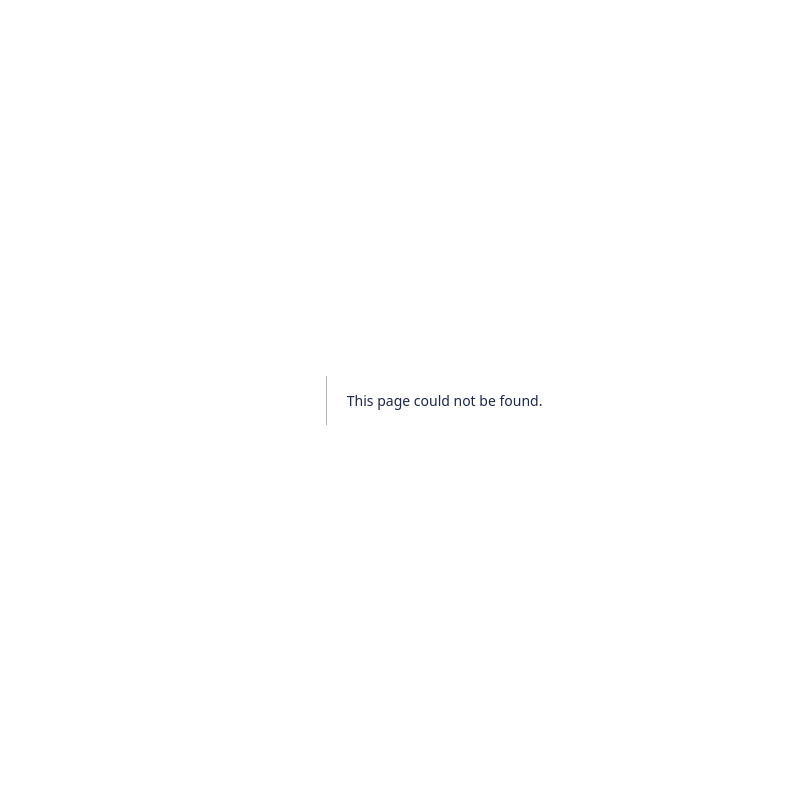
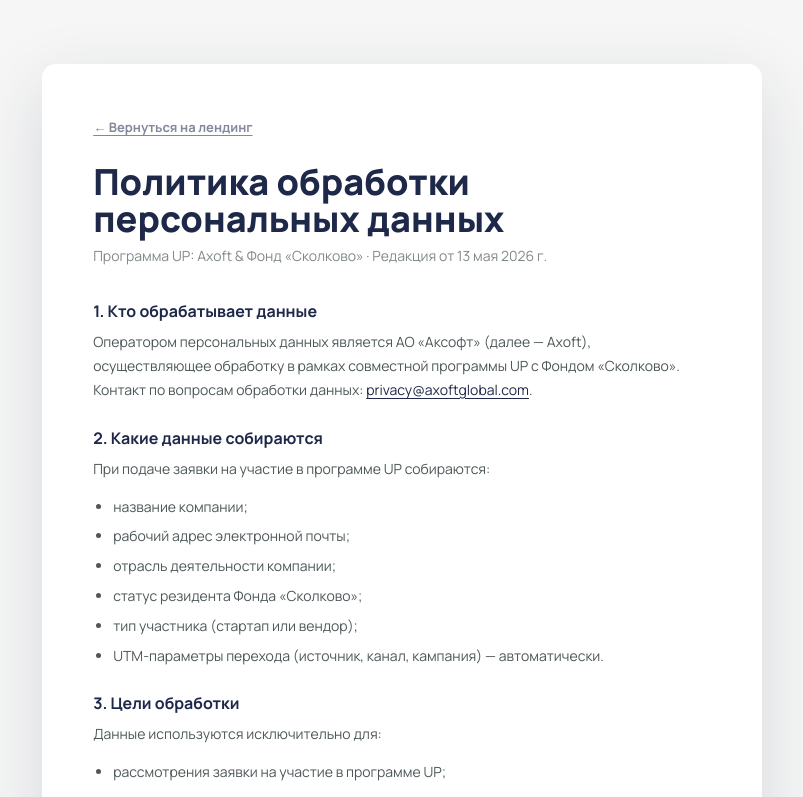
Before and after one commit to asryazanov/up-axoft-skolkovo-landing, a Next.js app: page /privacy in a window 1280 px wide. Before the commit this address had no page. Shown: the top 797 px of the page, without its empty margins (238-1041 px from the left). Built offline with nearby package versions, Linux system fonts and the light colour scheme.

Commit message:
UX fixes & sales copy: remove placeholders, rewrite hero, shorten form, add /privacy

```diff
--- a/app/globals.css
+++ b/app/globals.css
@@ -789,3 +789,136 @@
   color: var(--gray);
   line-height: 1.55;
 }
+/* ── Notice badge in hero ── */
+.hero-notice {
+  display: inline-block;
+  margin: 0 0 18px;
+  padding: 5px 14px;
+  border-radius: 20px;
+  background: rgba(177, 236, 82, 0.15);
+  border: 1px solid rgba(177, 236, 82, 0.4);
+  color: var(--green);
+  font-size: 13px;
+  font-weight: 600;
+  letter-spacing: 0.01em;
+}
+
+/* ── Form hint below submit ── */
+.form-hint {
+  margin: 8px 0 0;
+  font-size: 12px;
+  color: var(--gray);
+  opacity: 0.75;
+  text-align: center;
+}
+
+/* ── Doc pages: /privacy, /thanks ── */
+.doc-page,
+.thanks-page {
+  min-height: 100vh;
+  background: var(--soft);
+  display: flex;
+  align-items: flex-start;
+  justify-content: center;
+  padding: clamp(32px, 5vw, 72px) clamp(18px, 4vw, 48px);
+}
+
+.doc-container {
+  width: 100%;
+  max-width: 720px;
+  background: var(--white);
+  border-radius: 14px;
+  padding: clamp(28px, 4vw, 56px);
+  box-shadow: var(--shadow);
+}
+
+.doc-back {
+  display: inline-block;
+  margin-bottom: 28px;
+  font-size: 13px;
+  font-weight: 700;
+  color: var(--navy);
+  opacity: 0.55;
+  transition: opacity 0.15s;
+}
+.doc-back:hover { opacity: 1; }
+
+.doc-container h1 {
+  font-size: clamp(24px, 3.5vw, 36px);
+  color: var(--navy);
+  margin-bottom: 6px;
+}
+
+.doc-meta {
+  font-size: 13px;
+  color: var(--gray);
+  margin-bottom: 36px;
+  opacity: 0.7;
+}
+
+.doc-container h2 {
+  font-size: 16px;
+  font-weight: 700;
+  color: var(--navy);
+  margin: 28px 0 10px;
+}
+
+.doc-container p,
+.doc-container li {
+  font-size: 14px;
+  line-height: 1.7;
+  color: var(--gray);
+}
+
+.doc-container ul {
+  padding-left: 20px;
+  margin: 10px 0 16px;
+}
+
+.doc-container li {
+  margin-bottom: 6px;
+}
+
+.doc-container a {
+  color: var(--navy);
+  text-decoration: underline;
+  text-underline-offset: 3px;
+}
+
+.doc-container code {
+  background: var(--soft);
+  padding: 2px 6px;
+  border-radius: 4px;
+  font-size: 13px;
+}
+
+.doc-footer {
+  margin-top: 40px;
+  padding-top: 28px;
+  border-top: 1px solid var(--line);
+}
+
+/* ── Thanks card ── */
+.thanks-card {
+  width: 100%;
+  max-width: 540px;
+  background: var(--white);
+  border-radius: 14px;
+  padding: clamp(32px, 5vw, 56px);
+  box-shadow: var(--shadow);
+  text-align: center;
+  margin: auto;
+}
+
+.thanks-card h1 {
+  font-size: clamp(22px, 3vw, 32px);
+  color: var(--navy);
+  margin-bottom: 16px;
+}
+
+.thanks-card p {
+  font-size: 15px;
+  line-height: 1.65;
+  color: var(--gray);
+  margin-bottom: 28px;
+}
--- a/app/layout.tsx
+++ b/app/layout.tsx
@@ -2,12 +2,9 @@
 import "./globals.css";
 
 export const metadata: Metadata = {
-  title: "UP: Axoft & Сколково",
-  description: "Прототип лендинга программы UP для стартапов и ИТ-вендоров",
-  robots: {
-    index: false,
-    follow: false
-  }
+  title: "UP: Axoft & Сколково — программа для технологических компаний",
+  description:
+    "Программа UP помогает ИТ-стартапам и вендорам выйти на корпоративный рынок через дистрибьюторскую сеть Axoft и экосистему «Сколково». Грантовая поддержка до 300 млн ₽.",
 };
 
 export default function RootLayout({ children }: { children: React.ReactNode }) {
--- /dev/null
+++ b/app/privacy/page.tsx
@@ -0,0 +1,96 @@
+import Link from "next/link";
+import type { Metadata } from "next";
+
+export const metadata: Metadata = {
+  title: "Политика обработки персональных данных — UP: Axoft & Сколково",
+  description: "Политика обработки персональных данных участников программы UP.",
+};
+
+export default function PrivacyPage() {
+  return (
+    <main className="doc-page">
+      <div className="doc-container">
+        <Link className="doc-back" href="/">← Вернуться на лендинг</Link>
+
+        <h1>Политика обработки персональных данных</h1>
+        <p className="doc-meta">Программа UP: Axoft &amp; Фонд «Сколково» · Редакция от 13 мая 2026 г.</p>
+
+        <h2>1. Кто обрабатывает данные</h2>
+        <p>
+          Оператором персональных данных является АО «Аксофт» (далее — Axoft),
+          осуществляющее обработку в рамках совместной программы UP с Фондом «Сколково».
+          Контакт по вопросам обработки данных:{" "}
+          <a href="mailto:privacy@axoftglobal.com">privacy@axoftglobal.com</a>.
+        </p>
+
+        <h2>2. Какие данные собираются</h2>
+        <p>При подаче заявки на участие в программе UP собираются:</p>
+        <ul>
+          <li>название компании;</li>
+          <li>рабочий адрес электронной почты;</li>
+          <li>отрасль деятельности компании;</li>
+          <li>статус резидента Фонда «Сколково»;</li>
+          <li>тип участника (стартап или вендор);</li>
+          <li>UTM-параметры перехода (источник, канал, кампания) — автоматически.</li>
+        </ul>
+
+        <h2>3. Цели обработки</h2>
+        <p>Данные используются исключительно для:</p>
+        <ul>
+          <li>рассмотрения заявки на участие в программе UP;</li>
+          <li>связи с заявителем по итогам рассмотрения;</li>
+          <li>передачи заявки в CRM-систему Axoft для ведения программы.</li>
+        </ul>
+        <p>
+          Данные не передаются третьим лицам, за исключением Фонда «Сколково»
+          в части, необходимой для реализации совместной программы.
+          Данные не используются для маркетинговых рассылок без отдельного согласия.
+        </p>
+
+        <h2>4. Правовое основание</h2>
+        <p>
+          Обработка данных осуществляется на основании согласия субъекта персональных данных
+          (ст. 6, ч. 1, п. 1 Федерального закона № 152-ФЗ «О персональных данных»).
+          Согласие выражается при подаче заявки путём проставления отметки в соответствующем поле формы.
+        </p>
+
+        <h2>5. Сроки хранения</h2>
+        <p>
+          Данные хранятся в течение срока реализации программы UP и не более 3 лет
+          с момента подачи заявки, если иное не предусмотрено применимым законодательством.
+          По истечении срока данные уничтожаются.
+        </p>
+
+        <h2>6. Права субъекта данных</h2>
+        <p>Вы вправе:</p>
+        <ul>
+          <li>получить информацию об обработке ваших данных;</li>
+          <li>потребовать исправления неточных данных;</li>
+          <li>отозвать согласие на обработку в любой момент;</li>
+          <li>потребовать удаления данных.</li>
+        </ul>
+        <p>
+          Для реализации прав направьте запрос на{" "}
+          <a href="mailto:privacy@axoftglobal.com">privacy@axoftglobal.com</a>.
+          Мы ответим в течение 10 рабочих дней.
+        </p>
+
+        <h2>7. Безопасность</h2>
+        <p>
+          Axoft принимает технические и организационные меры для защиты персональных данных
+          от несанкционированного доступа, изменения, раскрытия или уничтожения.
+        </p>
+
+        <h2>8. Изменения политики</h2>
+        <p>
+          Мы вправе обновлять настоящую политику. Актуальная версия всегда доступна
+          по адресу <code>/privacy</code> на этом сайте. Дата последнего обновления указана в заголовке.
+        </p>
+
+        <div className="doc-footer">
+          <Link className="primary-link" href="/">Вернуться и подать заявку</Link>
+        </div>
+      </div>
+    </main>
+  );
+}
--- a/app/thanks/page.tsx
+++ b/app/thanks/page.tsx
@@ -5,10 +5,10 @@
     <main className="thanks-page">
       <section className="thanks-card">
         <p className="eyebrow">Заявка отправлена</p>
-        <h1>Спасибо, мы получили данные в демо-режиме</h1>
+        <h1>Спасибо — мы получили вашу заявку</h1>
         <p>
-          Сейчас форма работает как локальная заглушка. После подключения Bitrix24 заявка будет создавать лид
-          с источником «Лендинг UP» и UTM-метками.
+          Мы рассмотрим её в течение 5 рабочих дней и свяжемся с вами на указанный email
+          с результатом и следующими шагами.
         </p>
         <Link className="primary-link" href="/">
           Вернуться на лендинг
```
Also changed, not shown: components/ApplyForm.tsx (+42 -53 lines), components/LandingPage.tsx (+12 -10 lines), data/site.ts (+14 -10 lines).
